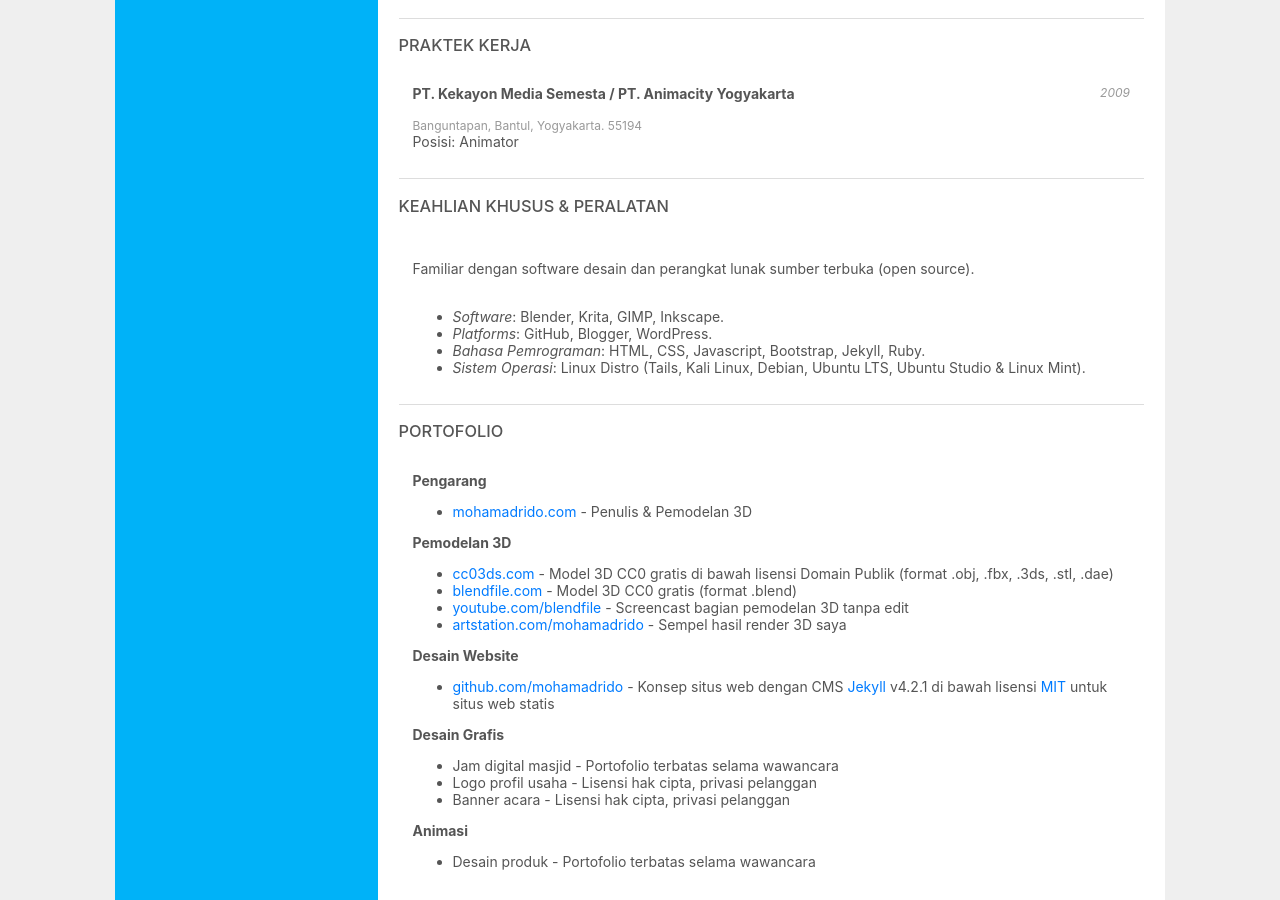
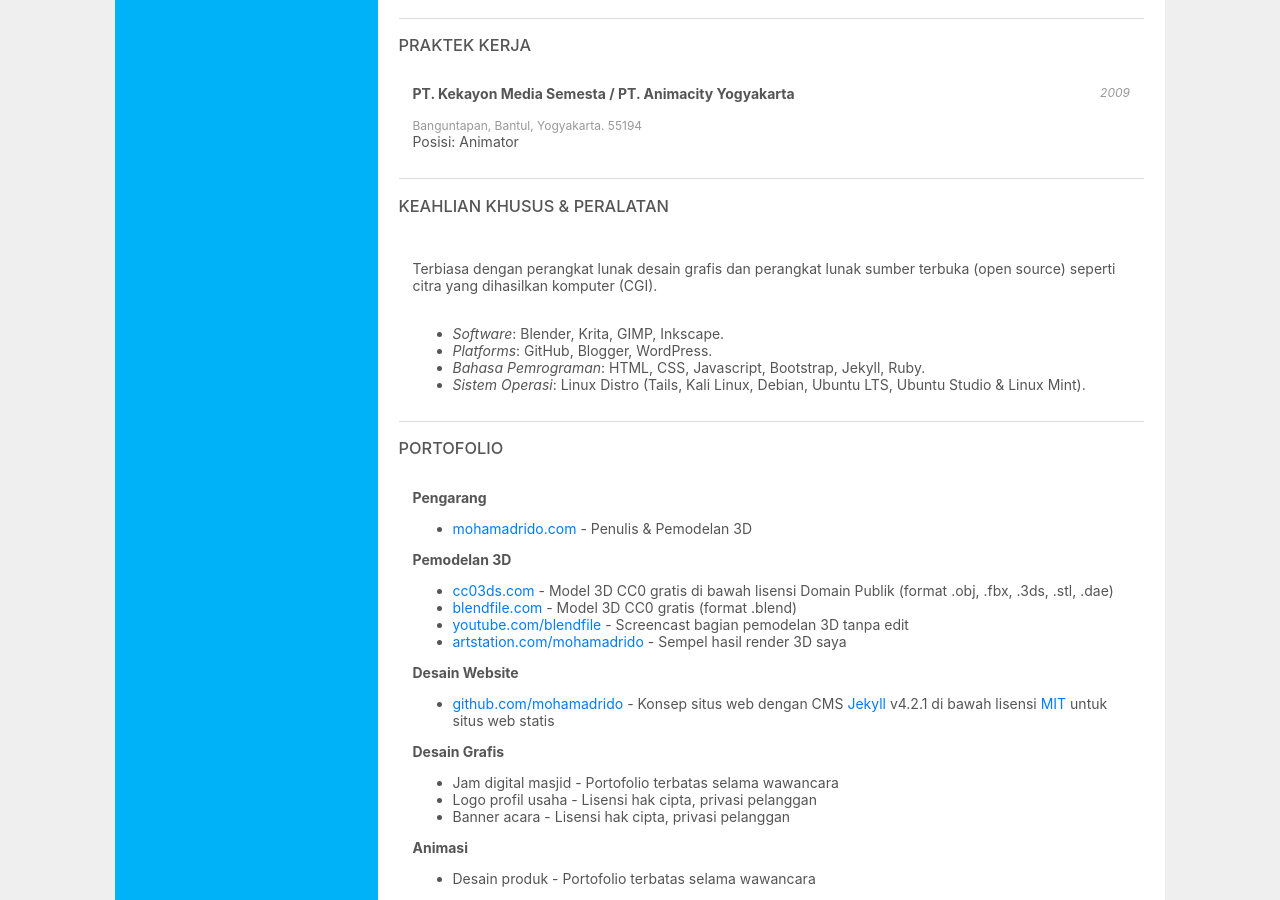
Before and after one commit to mohamadrido/about, a Jekyll site: the page built from id.html, in a window 1280 px wide and 900 px high, scrolled down 819 px. Built offline with Jekyll 4.4.1, drawn with Linux system fonts in a browser that asks for light colours.

Commit message:
Update id.html

```diff
--- a/id.html
+++ b/id.html
@@ -109,7 +109,7 @@
     <br/-->
     <h3>KEAHLIAN KHUSUS & PERALATAN</h3>
     <div class="container" style="padding: 1em; border-bottom: 1px solid #ddd;">
-    <p>Familiar dengan software desain dan perangkat lunak sumber terbuka (open source).<br/>
+    <p>Terbiasa dengan perangkat lunak desain grafis dan perangkat lunak sumber terbuka (open source) seperti citra yang dihasilkan komputer (CGI).<br/>
     <br/>
     <ul>
     <li><i>Software</i>: Blender, Krita, GIMP, Inkscape.</li>
```
